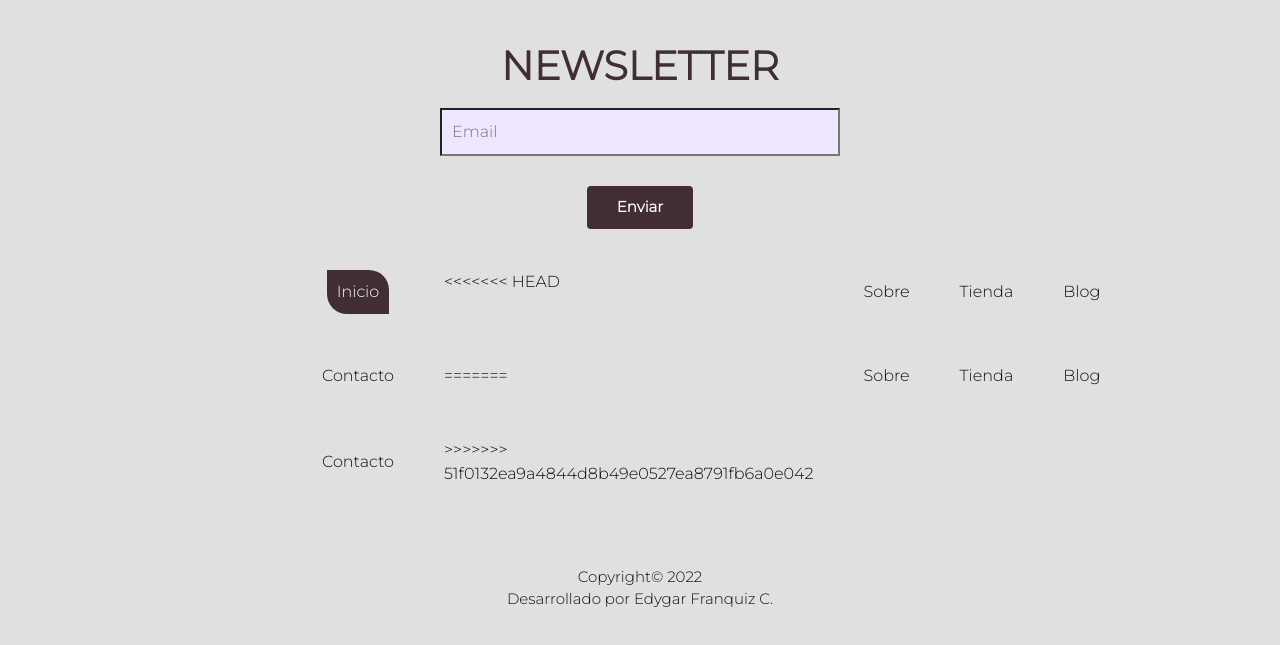
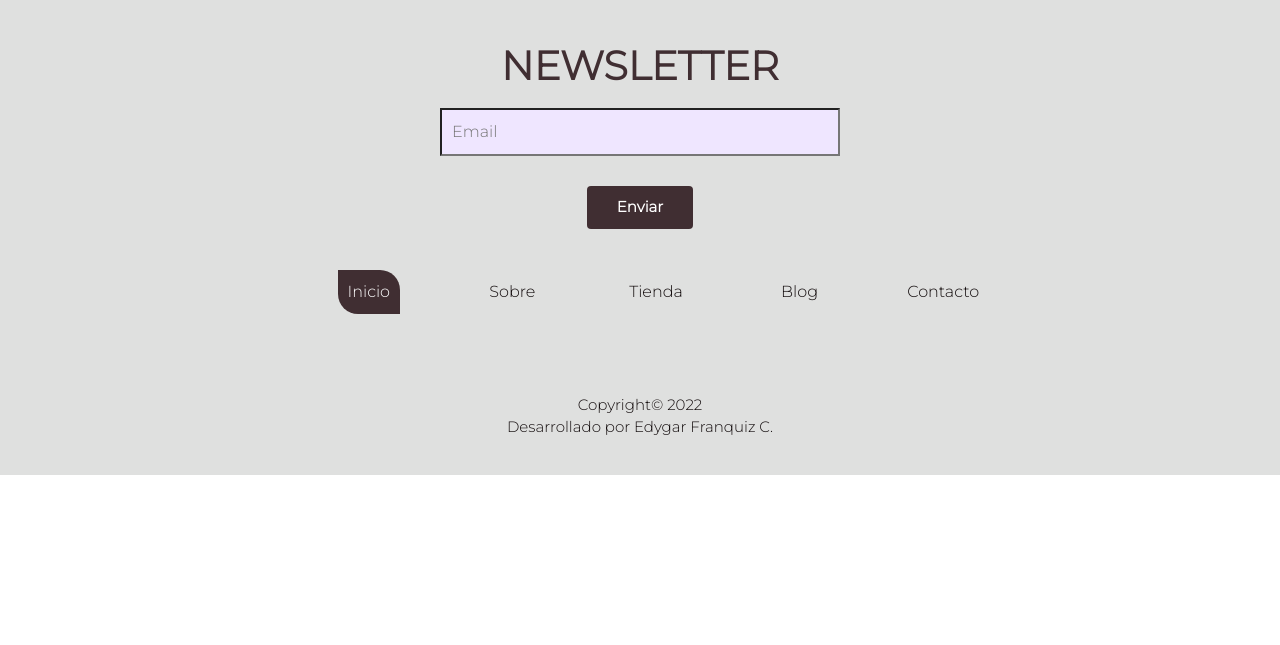
Before and after one commit to Edyfranquizc/PF-Franquiz, a plain HTML site: page index.html in a window 1280 px wide. Shown: the part 2148-2793 px from the top of the page. After the commit the page ends 2623 px from the top, so only its background shows below. Drawn offline with nearby package versions, Linux system fonts and the light colour scheme; a web font is replaced by a local one.

Commit message:
se modificó los enlaces del footer del indez y los @medias

```diff
--- a/css/style.css
+++ b/css/style.css
@@ -134,7 +134,7 @@ a{
 }
 /* HEADER VERSION (MOBILE) */
 
-@media (max-width: 880px) {
+@media (max-width: 600px) {
   .checkbtn{
       display: block;
   }
@@ -641,7 +641,7 @@ input[type=submit]:hover {
   padding-bottom: 5rem;
 }
 /* @media contacto */
-@media screen and (max-width: 880px){
+@media screen and (max-width: 600px){
 	.contact-box{
 		grid-template-columns: 1fr;
 	}
--- a/index.html
+++ b/index.html
@@ -112,17 +112,10 @@
 </div>
   <ul>
     <li><a href="./index.html" class="active">Inicio</a></li>
-<<<<<<< HEAD
     <li><a href="./pages/abaut.html">Sobre</a></li>
     <li><a href="./pages/shop.html">Tienda</a></li>
     <li><a href="./pages/blog.html">Blog</a></li>
     <li><a href="./pages/contacto.html">Contacto</a></li>
-=======
-    <li><a href="../pages/abaut.html">Sobre</a></li>
-    <li><a href="../pages/shop.html">Tienda</a></li>
-    <li><a href="../pages/blog.html">Blog</a></li>
-    <li><a href="../pages/contacto.html">Contacto</a></li>
->>>>>>> 51f0132ea9a4844d8b49e0527ea8791fb6a0e042
   </ul>
   <p class="copyrigt">Copyright© 2022
   <br>
```
